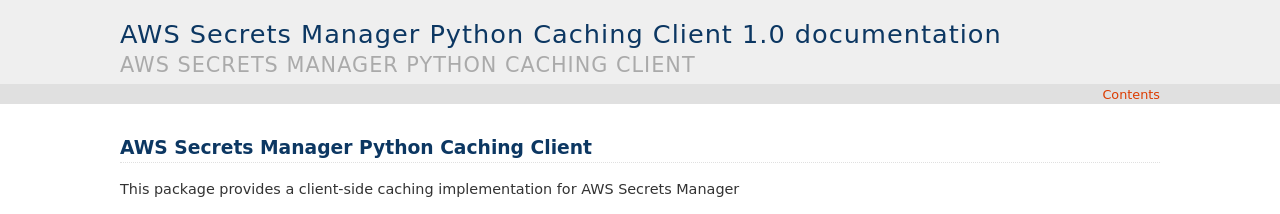
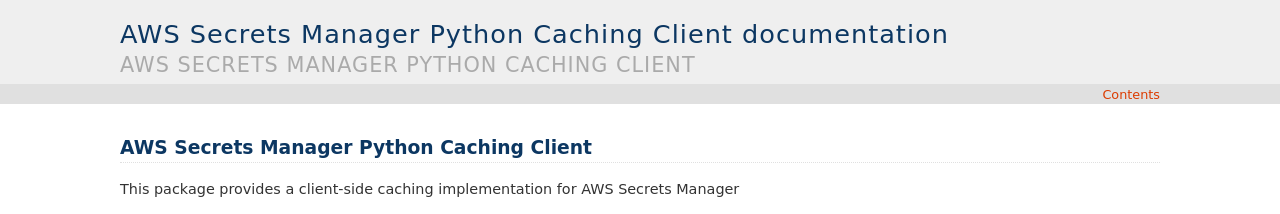
Before and after one commit to aws/aws-secretsmanager-caching-python, a Sphinx documentation site: the page built from doc/index.rst, in a window 1280 px wide. Shown: the top 214 px of the page. Built offline with Sphinx 7.4.7, drawn with Linux system fonts in a browser that asks for light colours; the version number could not be read and is left out; some of the changed lines change nothing that is shown.

Commit message:
update version string in docs correctly

```diff
--- a/doc/conf.py
+++ b/doc/conf.py
@@ -1,8 +1,9 @@
 from datetime import datetime
+from setuptools_scm import get_version
 import os
 import shutil
 
-version = '1.0'
+version = get_version(root='..')
 project = u'AWS Secrets Manager Python Caching Client'
 
 # If you use autosummary, this ensures that any stale autogenerated files are
```
Also changed, not shown: 1 other file.
